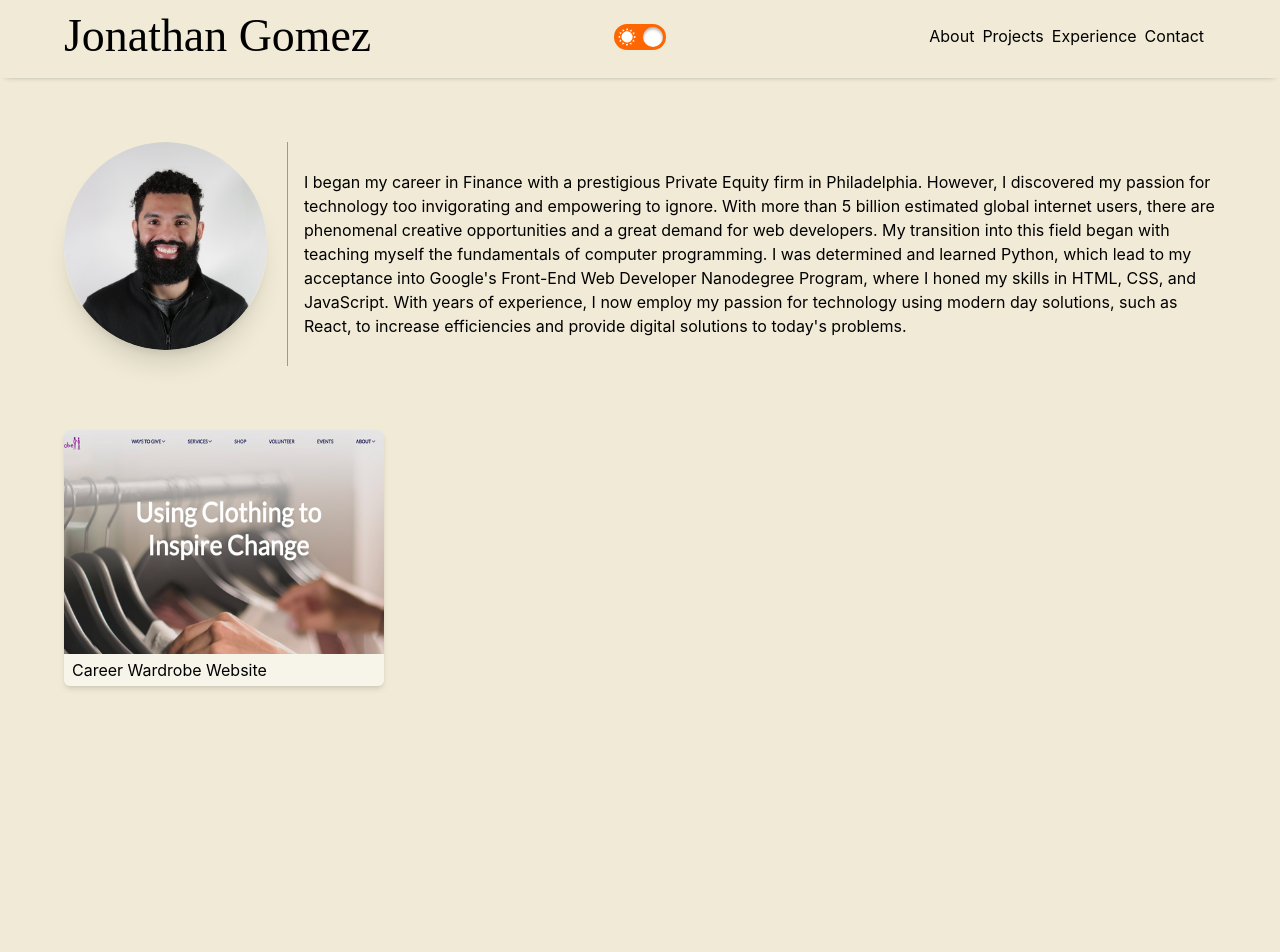
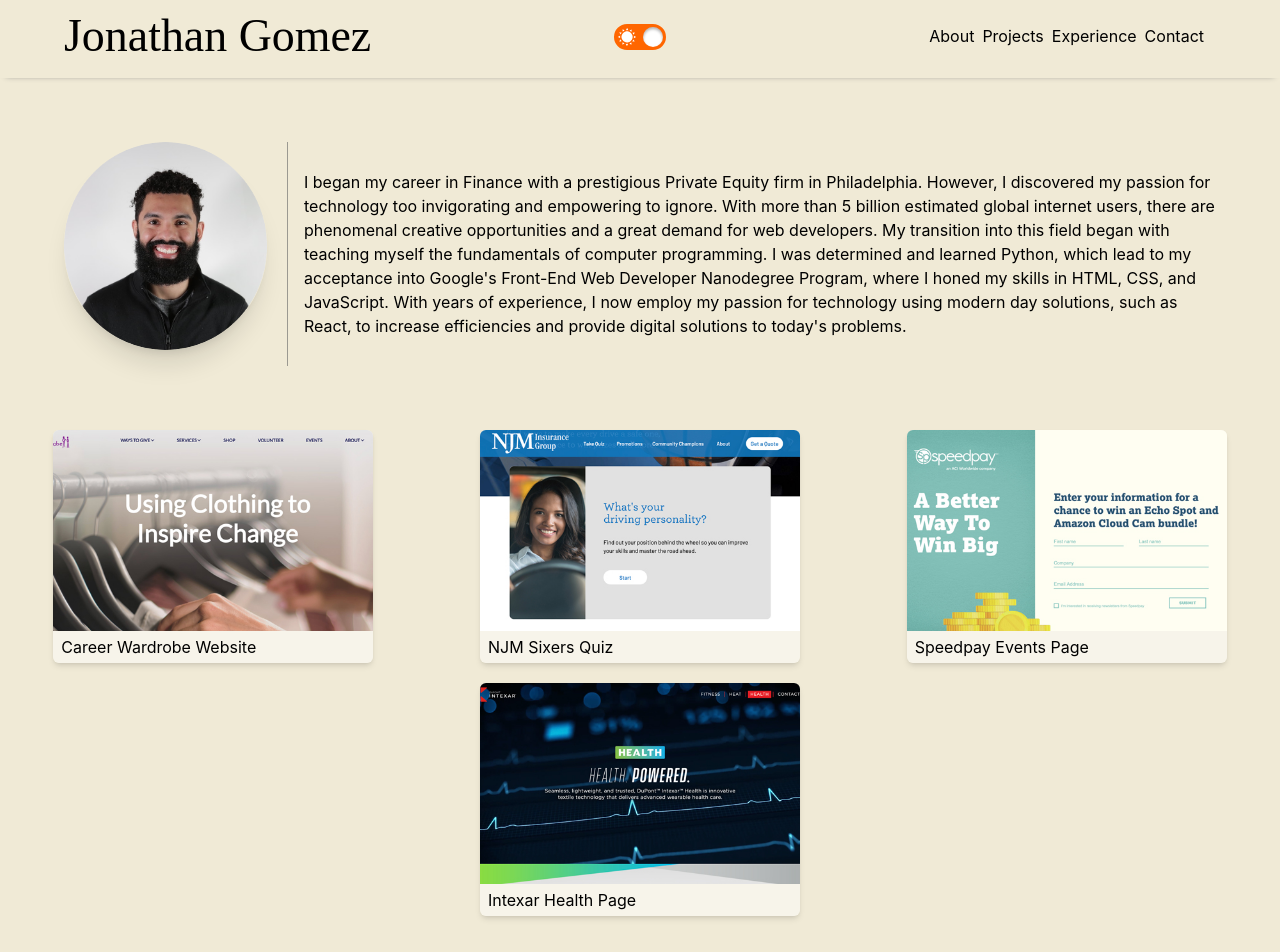
Before and after one commit to gomezjonathan46/portfolio, a React (Create React App) app: page / in a window 1280 px wide. Shown: the top 952 px of the page. Before the commit the page ends 800 px from the top, so only its background shows below. Built offline with nearby package versions, Linux system fonts and the light colour scheme; the HTML template or start-up script is replaced by a standard one; a web font is replaced by a local one.

Commit message:
Style Projects section

```diff
--- a/src/features/projects/Projects.js
+++ b/src/features/projects/Projects.js
@@ -2,7 +2,7 @@ import { useState } from "react";
 
 export default function Projects() {
   return (
-    <div className="mx-[5%] mb-10 mt-[15%] sm:mt-[5%]">
+    <div className="mx-auto mb-10 mt-[15%] flex flex-wrap justify-around sm:mt-[5%]">
       <Project
         link={
           "http://staging.brownstein.group/clients/career-wardrobe/website/"
@@ -11,6 +11,30 @@ export default function Projects() {
         title={"Career Wardrobe Website"}
         alt={"Career Wardrobe"}
       />
+      <Project
+        link={"https://www.njm.com/quote/76ers"}
+        image={"njm-quiz"}
+        title={"NJM Sixers Quiz"}
+        alt={"NJM Sixers Quiz"}
+      />
+      <Project
+        link={"https://www.speedpay.com/"}
+        image={"speedpay"}
+        title={"Speedpay Events Page"}
+        alt={"Speedpay Events Page"}
+      />
+      <Project
+        link={"http://intexar.brownstein.group/health.html"}
+        image={"intexar"}
+        title={"Intexar Health Page"}
+        alt={"Intexar Health Page"}
+      />
+      {/* <Project
+        link={}
+        image={}
+        title={}
+        alt={}
+      /> */}
     </div>
   );
 }
@@ -20,14 +44,14 @@ function Project({ link, image, title, alt }) {
 
   return (
     <div
-      className="w-80 rounded-md bg-white/50 shadow-md"
+      className="mx-3 mb-5 w-72 rounded-md bg-white/50 shadow-md sm:w-80"
       onMouseEnter={() => setIsHovering(true)}
       onMouseLeave={() => setIsHovering(false)}
     >
       <a href={link} target="_blank" rel="noreferrer">
-        <div className="h-56">
+        <div className="h-auto overflow-hidden relative">
           <div
-            className={`absolute h-56 w-80 rounded-t-md bg-black/25 ${isHovering ? "block" : "hidden"}`}
+            className={`h-full absolute w-72 rounded-t-md bg-black/25 sm:w-80 ${isHovering ? "block" : "hidden"}`}
           ></div>
           <img
             className="h-full w-auto rounded-t-md"
--- a/src/index.css
+++ b/src/index.css
@@ -26,6 +26,10 @@ code {
   box-shadow: 0 4px 6px -6px gray;
 }
 
+.height-stretch {
+  height: stretch;
+}
+
 @media only screen and (max-width: 420px) {
   .hide-on-mobile {
     display: none;
```
Also changed, not shown: src/features/projects/assets/njm-quiz.jpg (renamed from src/features/projects/assets/quiz.jpg), src/features/projects/assets/speedpay.jpg (added).
